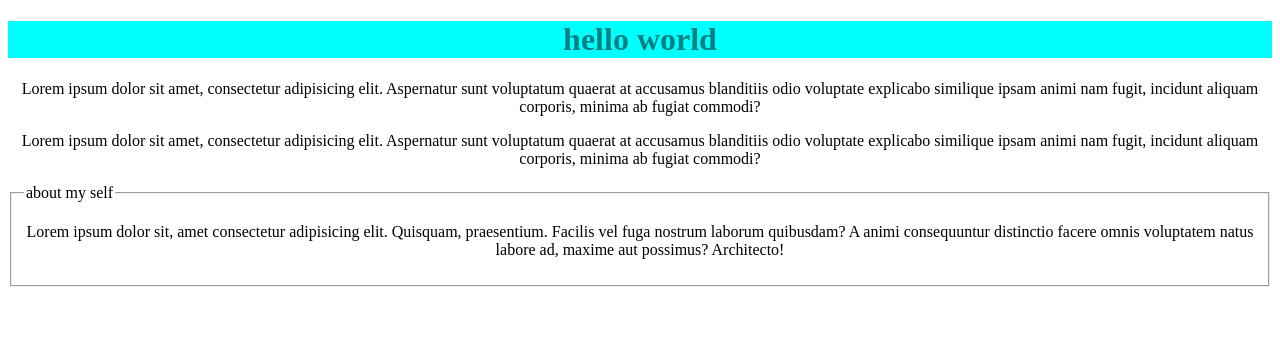
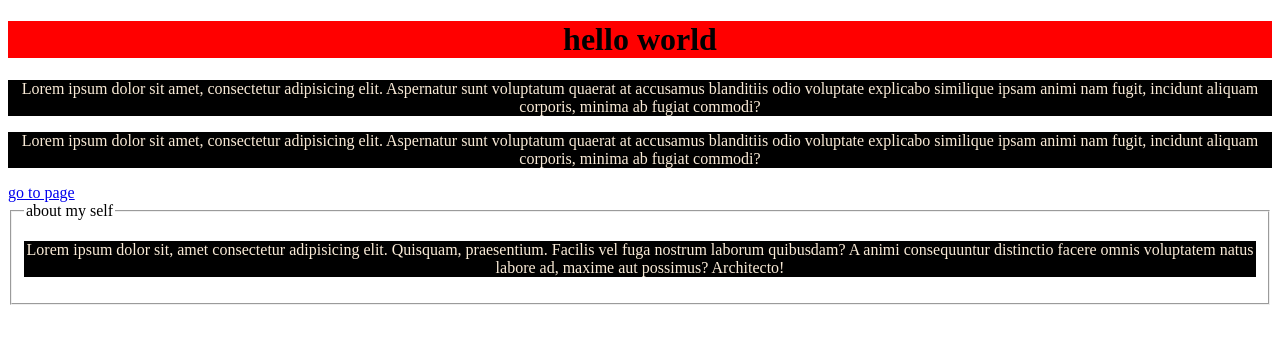
Before and after one commit to NishikaEgodagedara/1, a plain HTML site: page index.html in a window 1280 px wide. Drawn offline with Linux system fonts and the light colour scheme.

Commit message:
selectors

```diff
--- /dev/null
+++ b/css/style.css
@@ -0,0 +1,11 @@
+p{
+    text-align: center;
+    color: antiquewhite;
+    background-color: black;
+}
+
+h1{
+    text-align: center;
+    color: black;
+    background: red;
+}
--- a/index.html
+++ b/index.html
@@ -5,17 +5,9 @@
     <meta charset="UTF-8">
     <meta name="viewport" content="width=device-width, initial-scale=1.0">
     <title>Document</title>
+    <link rel="stylesheet" href="css/style.css">
 </head>
-<style>
-    h1{
-        background-color: aqua;
-        color: teal;
-        text-align: center;
-    }
-    p{
-        text-align: center;
-    }
-</style>
+
 
 <body>
     <h1 >hello world</h1>
@@ -25,6 +17,8 @@
     <p>Lorem ipsum dolor sit amet, consectetur adipisicing elit. Aspernatur sunt voluptatum quaerat at accusamus
         blanditiis odio voluptate explicabo similique ipsam animi nam fugit, incidunt aliquam corporis, minima ab fugiat
         commodi?</p>
+
+        <a href="ice.html">go to page</a>
 
     <fieldset>
         <legend>
```
Also changed, not shown: ice.html (added, +24 -0 lines).
